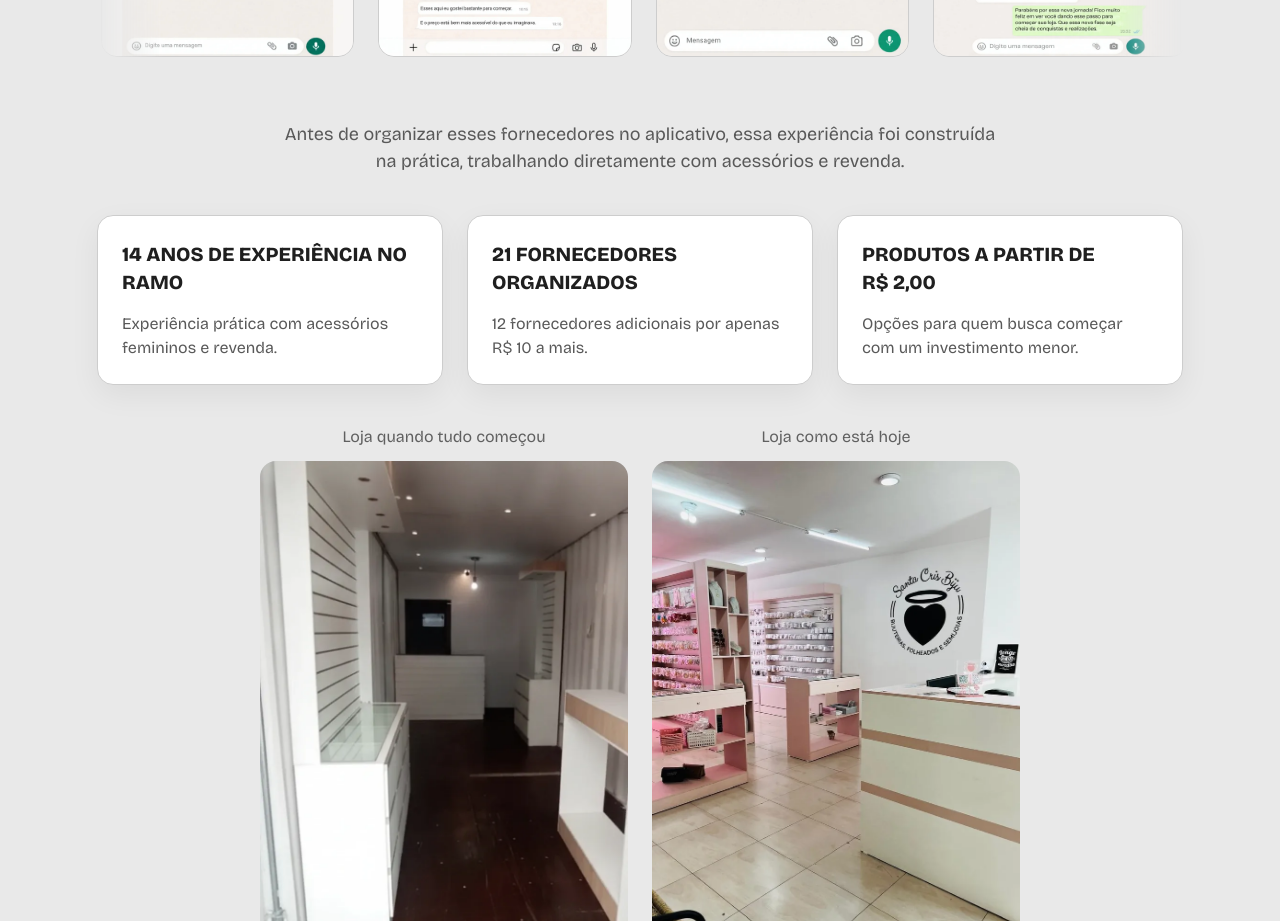
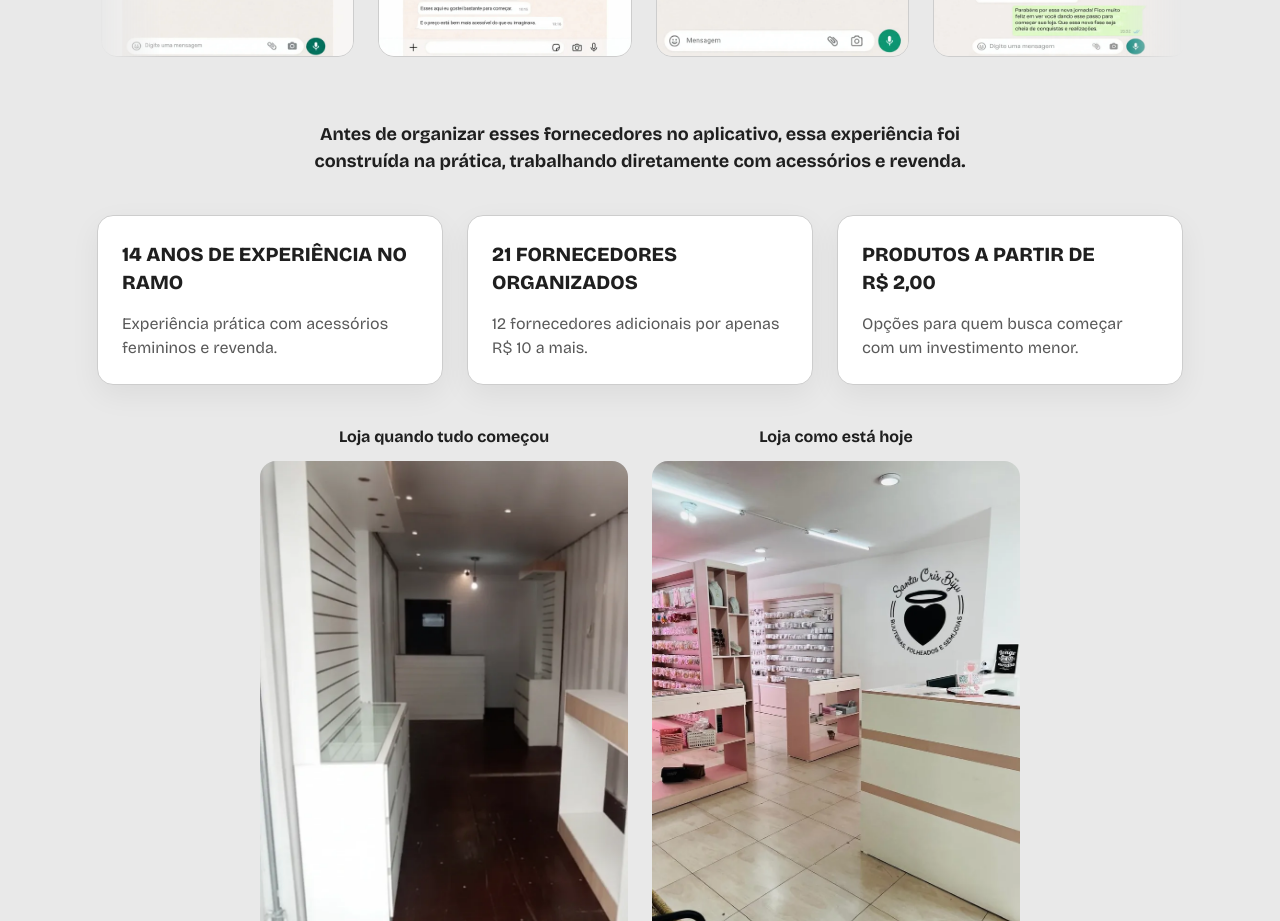
Before and after one commit to jonasmateus05/Meu-Fornecedor, a React (Vite) app: page / in a window 1280 px wide. Shown: the part 2100-3021 px from the top of the page. Built offline with nearby package versions, Linux system fonts and the light colour scheme.

Commit message:
Destaque no texto de autoridade e nas legendas das fotos da loja
Co-Authored-By: Claude Opus 5.5 <noreply@anthropic.com>
Claude-Session: https://claude.ai/code/session_01UGf2zYAAe2yMPwoX2ycXeC

```diff
--- a/src/App.tsx
+++ b/src/App.tsx
@@ -185,9 +185,9 @@ function App() {
         <div className="hero-copy">{pageContent.hero.paragraphs.map(text => <p key={text}>{text}</p>)}</div>
         <div className="hero-action"><Button onClick={() => document.getElementById('ofertas')?.scrollIntoView({ behavior: 'smooth' })}>{pageContent.hero.ctaLabel}</Button><p className="hero-price"><b>{pageContent.hero.product.price}</b> {pageContent.hero.product.note}</p><FeatureList items={pageContent.hero.checklist} /><p className="hero-note">{pageContent.hero.ctaNote}</p><img src={pageContent.hero.securityImage} alt={pageContent.hero.securityImageAlt} /></div></div></section>
       <section className="section section-muted"><div className="container"><h2 className="with-subtitle">{pageContent.results.title}</h2><Subtitle text={pageContent.results.subtitle} /><Carousel source={pageContent.results.items} />{printItems.length > 0 && <div className="prints-block">{pageContent.results.prints.title && <h3 className="prints-title">{pageContent.results.prints.title}</h3>}<Subtitle text={pageContent.results.prints.subtitle || undefined} /><Carousel source={printItems} label="Galeria de prints" className="carousel-prints" /></div>}
-        <div className="authority">{pageContent.results.authority.title && <h3>{pageContent.results.authority.title}</h3>}<p className="authority-body">{pageContent.results.authority.body}</p>
+        <div className="authority">{pageContent.results.authority.title && <h3>{pageContent.results.authority.title}</h3>}<p className="authority-body">{rich(pageContent.results.authority.body)}</p>
           <div className="card-grid stats">{pageContent.results.authority.stats.map(stat => <article className="content-card stat-card" key={stat.title}><h3>{stat.title}</h3><p>{stat.description}</p></article>)}</div>
-          <div className="proofs">{pageContent.results.authority.proofs.map(proof => <figure key={proof.label}><figcaption>{proof.caption}</figcaption><div className="proof-media">{placeholder(proof)}</div></figure>)}</div>
+          <div className="proofs">{pageContent.results.authority.proofs.map(proof => <figure key={proof.label}><figcaption>{rich(proof.caption)}</figcaption><div className="proof-media">{placeholder(proof)}</div></figure>)}</div>
         </div></div></section>
       <section className="section"><div className="container"><h2 className="with-subtitle">{pageContent.modulesSection.title}</h2><Subtitle text={pageContent.modulesSection.subtitle} /><Modules /></div></section>
       <section className="section section-muted"><div className="container"><h2 className="with-subtitle">{pageContent.bonusesSection.title}</h2><Subtitle text={pageContent.bonusesSection.subtitle} /><ol className="journey">{pageContent.bonusesSection.journey.map(item => <li key={item.step}><strong>{item.step}</strong> <span>{item.text}</span></li>)}</ol><div className="card-grid">{pageContent.bonuses.map(item => <article className="content-card bonus" key={item.eyebrow}><div className="square-media">{placeholder(item)}</div><span className="eyebrow">🎁 {item.eyebrow}: incluso na oferta completa</span><h3>{item.title}</h3><p className="bonus-tagline">{item.tagline}</p><p>{item.description}</p><p className="list-title">{item.listTitle}</p><FeatureList items={item.list} />{item.value && <p className="bonus-price">{item.valueLabel} <s className="bonus-value">{item.value}</s></p>}</article>)}</div></div></section>
--- a/src/config/content.ts
+++ b/src/config/content.ts
@@ -60,15 +60,15 @@ export const pageContent = {
     },
     authority: {
       title: '',
-      body: 'Antes de organizar esses fornecedores no aplicativo, essa experiência foi construída na prática, trabalhando diretamente com acessórios e revenda.',
+      body: '**Antes de organizar esses fornecedores no aplicativo, essa experiência foi construída na prática, trabalhando diretamente com acessórios e revenda.**',
       stats: [
         { title: '14 ANOS DE EXPERIÊNCIA NO RAMO', description: 'Experiência prática com acessórios femininos e revenda.' },
         { title: '21 FORNECEDORES ORGANIZADOS', description: '12 fornecedores adicionais por apenas R$\u00a010 a mais.' },
         { title: 'PRODUTOS A PARTIR DE R$\u00a02,00', description: 'Opções para quem busca começar com um investimento menor.' },
       ],
       proofs: [
-        { src: '/images/prova-loja-fisica-espaco.webp', alt: 'Loja física no início, ainda vazia, com expositores brancos, balcão de vidro e painéis canaletados', label: 'LOJA NO INÍCIO', ratio: '3:4' as const, caption: 'Loja quando tudo começou' },
-        { src: '/images/prova-experiencia-loja.webp', alt: 'Loja física hoje: interior de loja de bijuterias, folheados e semijoias, com expositores de acessórios e balcão de atendimento', label: 'LOJA HOJE', ratio: '3:4' as const, caption: 'Loja como está hoje' },
+        { src: '/images/prova-loja-fisica-espaco.webp', alt: 'Loja física no início, ainda vazia, com expositores brancos, balcão de vidro e painéis canaletados', label: 'LOJA NO INÍCIO', ratio: '3:4' as const, caption: '**Loja quando tudo começou**' },
+        { src: '/images/prova-experiencia-loja.webp', alt: 'Loja física hoje: interior de loja de bijuterias, folheados e semijoias, com expositores de acessórios e balcão de atendimento', label: 'LOJA HOJE', ratio: '3:4' as const, caption: '**Loja como está hoje**' },
       ],
     },
   },
--- a/src/styles/index.css
+++ b/src/styles/index.css
@@ -30,7 +30,7 @@ h2.with-subtitle { margin-bottom:16px }.section-subtitle { max-width:760px; marg
 .price-before s { color:var(--price-strike); font-weight:700; text-decoration-thickness:2px }
 .offer-card.featured .price>span { color:var(--text-title) }
 /* Destaques de venda: peso e #1f1f1f, sem cores novas */
-h1 strong { font-weight:800 }.lead strong { color:var(--text-title); font-weight:700 }
+h1 strong { font-weight:800 }.lead strong,.authority-body strong,.proofs figcaption strong { color:var(--text-title); font-weight:700 }
 .stat-card h3,.content-card:not(.stat-card) h3 { font-weight:800 }
 .bonus-tagline { font-weight:700 }
 .feature-list strong { color:var(--text-title); font-weight:800 }
```
